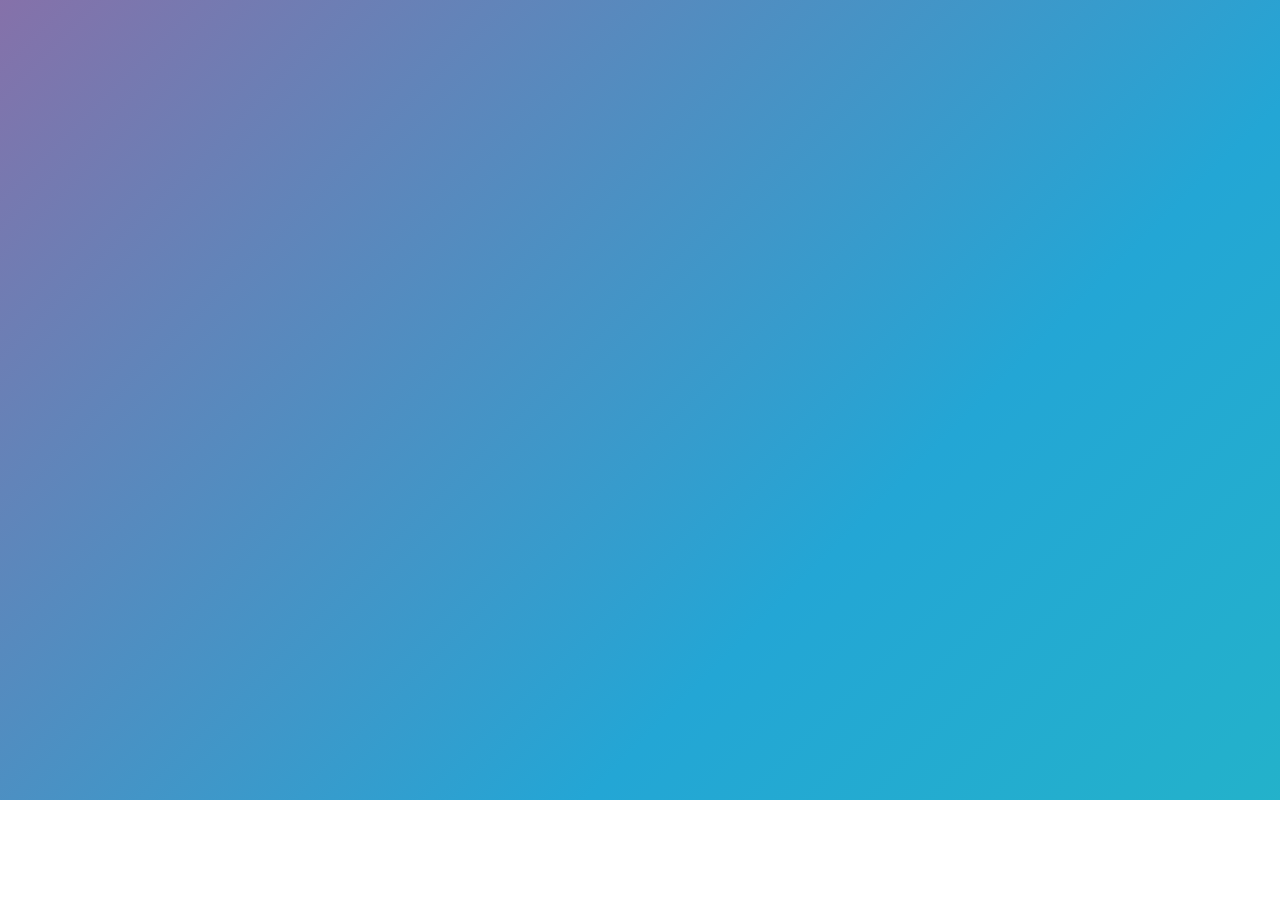
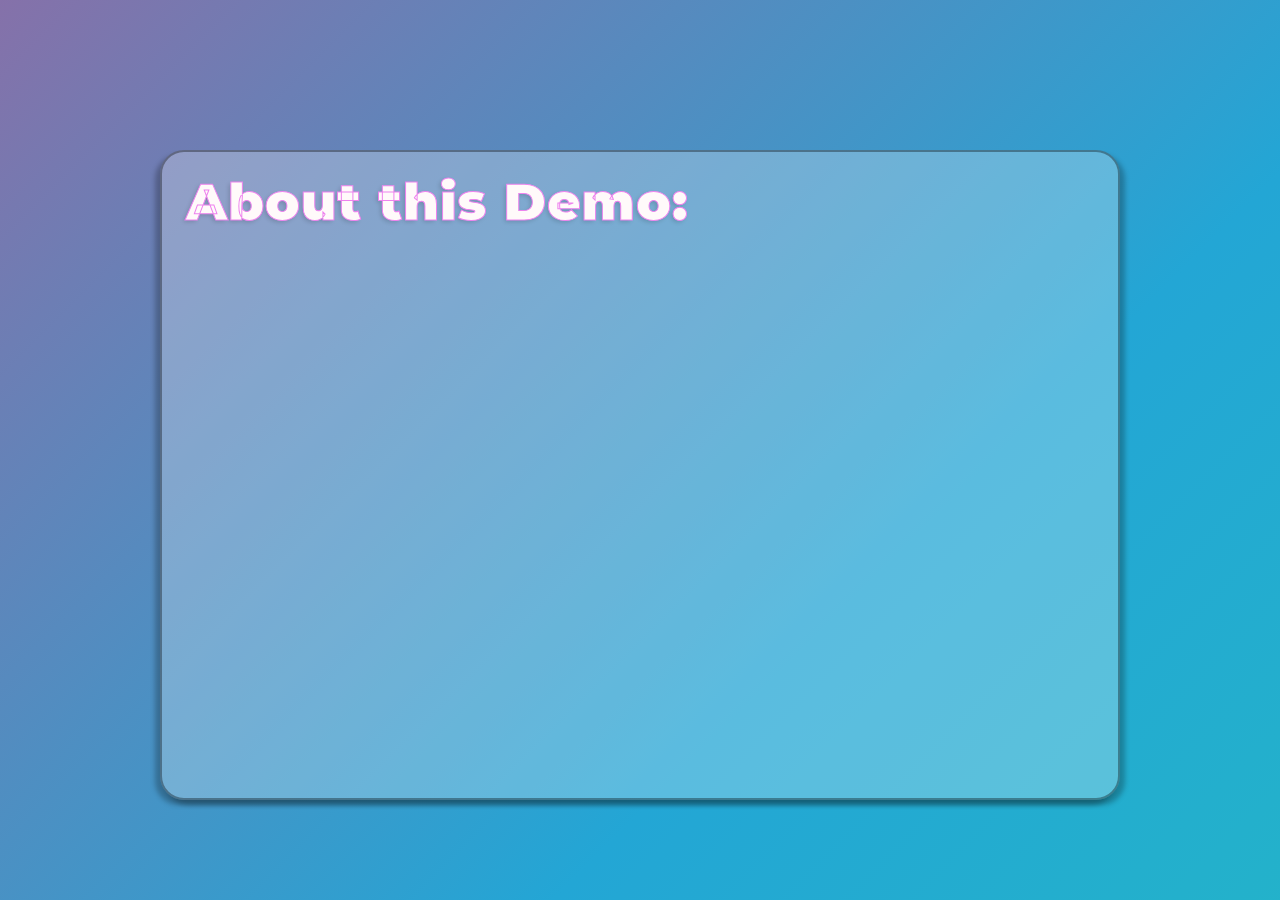
Before and after one commit to DavidCodina/background-gradient-animation, a plain HTML site: page index.html in a window 1280 px wide. Before the commit the page ends 800 px from the top, so only its background shows below. Drawn offline with nearby package versions, Linux system fonts and the light colour scheme.

Commit message:
adding stuff back in.

```diff
--- a/index.html
+++ b/index.html
@@ -12,6 +12,9 @@
 
 <body>
   <main class="animate">
+    <article class="article">
+      <h2 class="fancy-h2">About this Demo:</h2>
+    </article>
   </main>
 
 
--- a/styles/style.css
+++ b/styles/style.css
@@ -1,5 +1,48 @@
+@import url('https://fonts.googleapis.com/css?family=Montserrat:900&display=swap');
+
 body { /* This is overwrites custom-reset-2019.css */
   height: 100vh;
+}
+
+.article {
+  position: relative; /* Specifically for the z-index */
+  min-height: 650px;
+  width: 75%;
+  margin: 0 auto;
+  padding: 1.5rem;
+  background-color: rgba(255,255,255,0.25);
+  border: 2px solid rgba(0,0,0,0.35);
+  border-radius: 1.5rem;
+  box-shadow: -5px 5px 5px rgba(0,0,0,0.25),
+               5px 5px 5px rgba(0,0,0,0.25);
+  overflow-x:scroll;
+  z-index: 1;
+}
+
+.fancy-h1 {
+  margin: 0;
+  padding: 0;
+  color: snow;
+  text-align: center;
+  font-size: 5vw;
+  font-family: Montserrat;
+  letter-spacing: 3px;
+  line-height: 1.5;
+  -webkit-text-stroke-width: 1.5px;
+  -webkit-text-stroke-color: #61DAFB;
+  text-shadow: -5px 5px 5px rgba(0,0,0,0.35);
+}
+
+
+.fancy-h2 {
+  color: snow;
+  font-size: 4vw;
+  font-family: Montserrat;
+  letter-spacing: 1px;
+  -webkit-text-stroke-width: 1px;
+  -webkit-text-stroke-color: violet;
+  text-shadow: -2px 2px 4px rgba(0,0,0,0.15);
+  white-space: nowrap;
 }
 
 
@@ -14,6 +57,7 @@ main {
   left: 0;
   min-height: 100%;
   width: 100%;
+  padding: 150px 0 100px 0;
   overflow: hidden;
 }
 
@@ -26,7 +70,7 @@ main::after {
   width: 400%;
   content: '';
   background: linear-gradient(-45deg, #23d5ab, #23a6d5, #e73c7e, #ee7752);
-  z-index: 1;
+  /* z-index: 1; */
 }
 
 main.animate::after {
```
